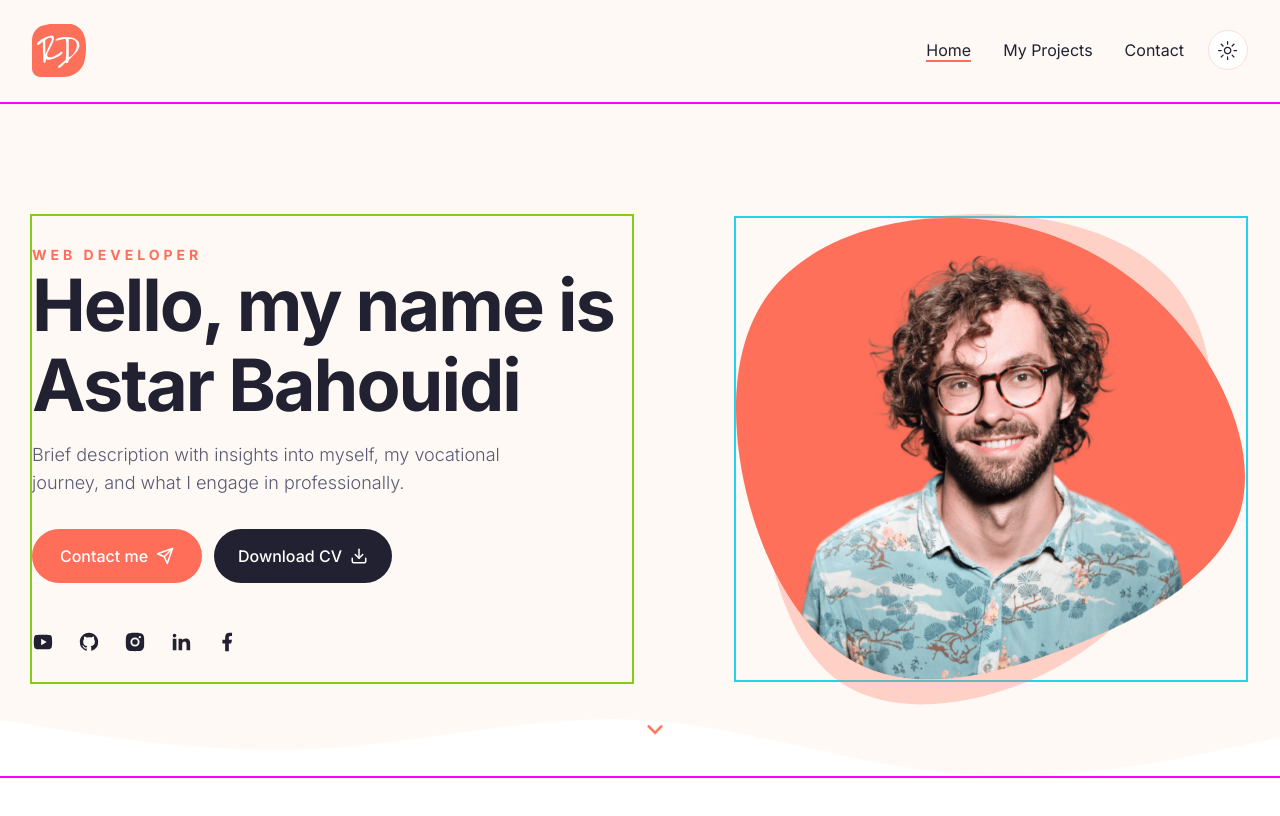
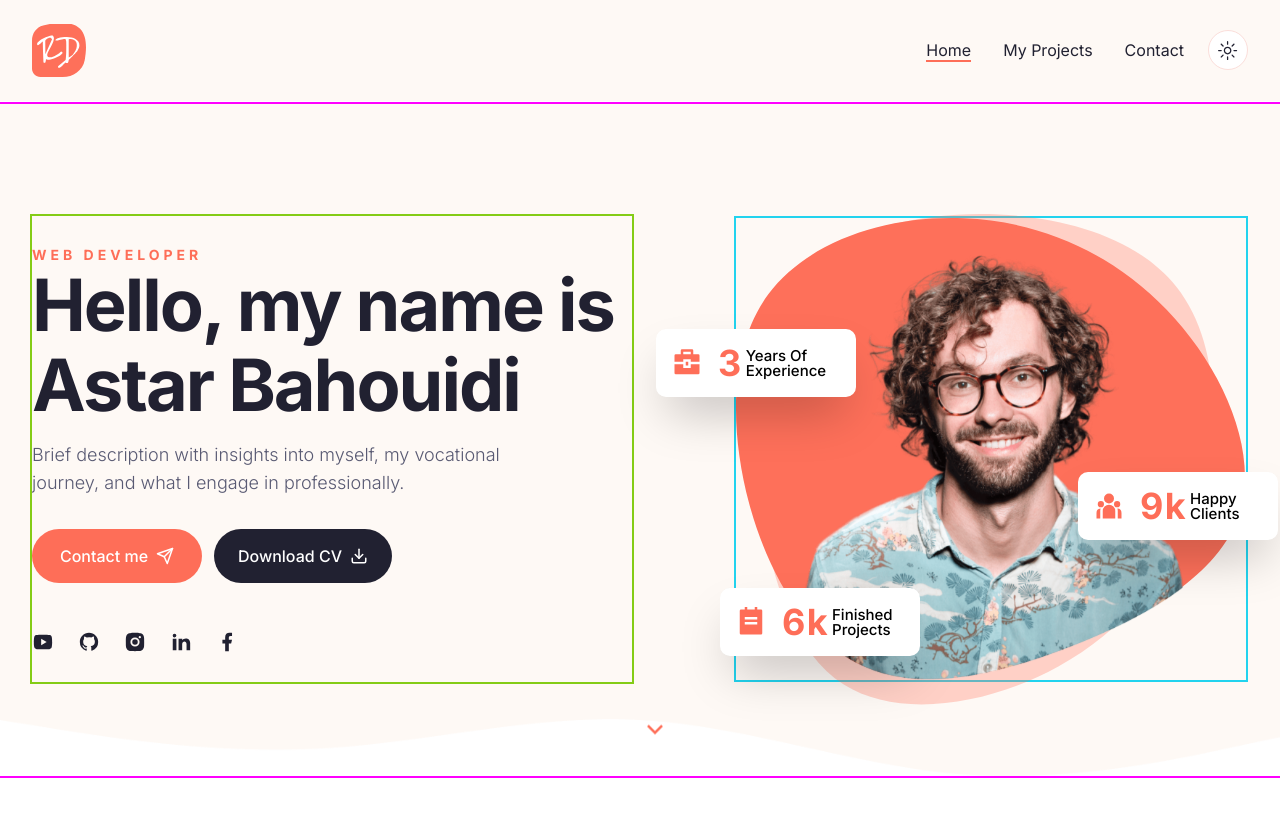
Before and after one commit to astaba/hello_ab_portfolio, a Next.js app: page / in a window 1280 px wide. Shown: the top 816 px of the page. Built offline with nearby package versions, Linux system fonts and the light colour scheme.

Commit message:
Decorate DevImg with CountBadge

```diff
--- a/src/app/globals.css
+++ b/src/app/globals.css
@@ -78,3 +78,6 @@
 .subtitle {
   @apply text-lg font-light text-muted-foreground mb-8 max-w-[490px] mx-auto;
 }
+.badge {
+  @apply flex h-[68px] w-[200px] items-center gap-x-4 rounded-[10px] bg-white p-4 shadow-2xl backdrop-blur-[10px]
+}
--- a/src/components/CountBadge.tsx
+++ b/src/components/CountBadge.tsx
@@ -1,9 +1,42 @@
-const CountBadge = () => {
-	return (
-		<div>
-			CountBadge
-		</div>
-	);
+"use client";
+
+import React from "react";
+import CountUp from "react-countup";
+
+type CountBadgeProps = {
+  positionStyles: string;
+  title: string;
+  countUp: {
+    end: number;
+    delay?: number;
+  };
+  suffix?: string;
+  icon: React.JSX.Element;
+};
+
+const CountBadge: React.FC<CountBadgeProps> = ({
+  countUp,
+  icon,
+  positionStyles,
+  title,
+  suffix,
+}) => {
+  return (
+    <div className={`badge ${positionStyles}`}>
+      {/* icon */}
+      <div className="text-3xl text-primary">{icon}</div>
+      {/* text */}
+      <div className="flex items-center justify-between gap-x-2">
+        <div className="text-primary text-4xl leading-none -tracking-[0.1em] font-bold ">
+          <CountUp end={countUp.end} delay={countUp.delay} />
+          {suffix && <span>&nbsp;{suffix}</span>}
+        </div>
+        <p className="max-w-[70px] text-[15px] font-medium capitalize leading-none text-black">
+          {title}
+        </p>
+      </div>
+    </div>
+  );
 };
 
 export default CountBadge;
--- a/src/components/Hero.tsx
+++ b/src/components/Hero.tsx
@@ -1,8 +1,14 @@
 import Link from "next/link";
-import { RiArrowDownSLine } from "react-icons/ri";
+import {
+  RiBriefcase4Fill,
+  RiTodoFill,
+  RiTeamFill,
+  RiArrowDownSLine,
+} from "react-icons/ri";
 import { Download, Send } from "lucide-react";
 
 import { Button } from "./ui/button";
+import CountBadge from "./CountBadge";
 import DevImg from "./DevImg";
 import Socials from "./Socials";
 
@@ -14,6 +20,28 @@ const devImgStyles = {
   wrapper: "relative bottom-0 h-[462px] w-[510px] bg-hero-shape-1 bg-no-repeat",
   imgSrc: "/hero/developer.png",
 };
+const countBadges = [
+  {
+    positionStyles: "-left-[80px] top-[24%]",
+    title: "years of experience",
+    countUp: { end: 3, delay: 3 },
+    icon: <RiBriefcase4Fill />,
+  },
+  {
+    positionStyles: "-left-[16px] top-[80%]",
+    title: "finished projects",
+    countUp: { end: 6, delay: 3.6 },
+    suffix: "k",
+    icon: <RiTodoFill />,
+  },
+  {
+    positionStyles: "-right-[32px] top-[55%]",
+    title: "happy clients",
+    countUp: { end: 9, delay: 4.2 },
+    suffix: "k",
+    icon: <RiTeamFill />,
+  },
+];
 
 const Hero = () => {
   return (
@@ -44,6 +72,16 @@ const Hero = () => {
             <Socials socialsStyles={socialStyles} />
           </div>
           <div className="bordo border-cyan-400 relative hidden xl:block">
+            {countBadges.map((badge, i) => (
+              <CountBadge
+                key={i}
+                icon={badge.icon}
+                positionStyles={`absolute z-10 ${badge.positionStyles}`}
+                title={badge.title}
+                countUp={badge.countUp}
+                suffix={badge.suffix}
+              />
+            ))}
             <div className="absolute -right-2 -top-1 size-[500px] bg-hero-shape-2-light bg-no-repeat dark:bg-hero-shape-2-dark" />
             <DevImg devImgStyles={devImgStyles} />
           </div>
```
